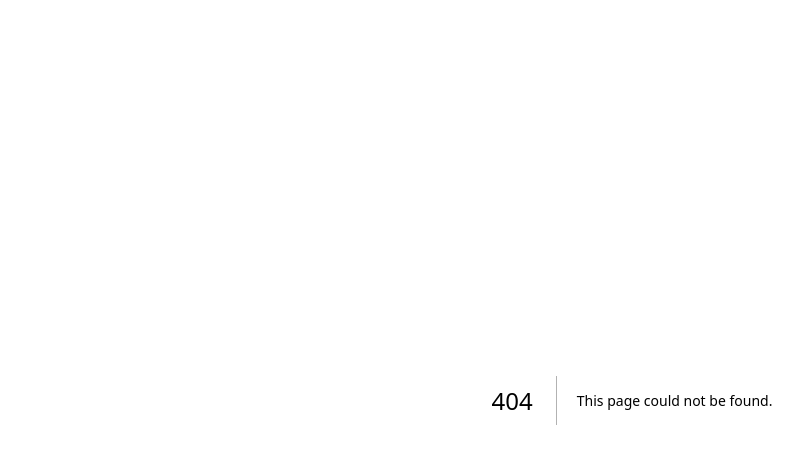
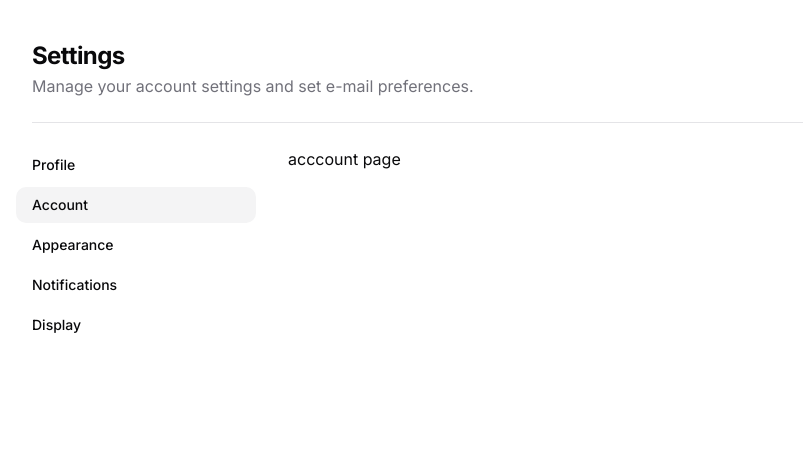
Before and after one commit to Aerolii/library-next-sql, a Next.js app: page /profile/account in a window 1280 px wide. Before the commit this address had no page. Shown: the top 464 px of the page, without its empty margins (8-811 px from the left). Built offline with nearby package versions, Linux system fonts and the light colour scheme.

Commit message:
feat: add profile pages

```diff
--- a/package.json
+++ b/package.json
@@ -17,6 +17,7 @@
     "@radix-ui/react-dropdown-menu": "^2.0.6",
     "@radix-ui/react-icons": "^1.3.0",
     "@radix-ui/react-label": "^2.0.2",
+    "@radix-ui/react-separator": "^1.0.3",
     "@radix-ui/react-slot": "^1.0.2",
     "@radix-ui/react-tabs": "^1.0.4",
     "class-variance-authority": "^0.7.0",
--- /dev/null
+++ b/src/app/profile/account/page.tsx
@@ -0,0 +1,3 @@
+export default function AccountPage() {
+  return <main>acccount page</main>;
+}
--- /dev/null
+++ b/src/app/profile/appearance/page.tsx
@@ -0,0 +1,3 @@
+export default function AppearancePage() {
+  return <main>appearance page.</main>;
+}
--- /dev/null
+++ b/src/app/profile/display/page.tsx
@@ -0,0 +1,3 @@
+export default function Page() {
+  return <main>display page</main>;
+}
--- /dev/null
+++ b/src/app/profile/layout.tsx
@@ -0,0 +1,55 @@
+import { ProfileNav } from '@/components/profile-nav';
+import { Separator } from '@/components/ui/separator';
+import { Metadata } from 'next/types';
+
+export const metadata: Metadata = {
+  title: 'Profile',
+  description: 'Manage your account settings and set e-mail preferences.',
+};
+
+const sidebarNavItems = [
+  {
+    title: 'Profile',
+    href: '/profile',
+  },
+  {
+    title: 'Account',
+    href: '/profile/account',
+  },
+  {
+    title: 'Appearance',
+    href: '/profile/appearance',
+  },
+  {
+    title: 'Notifications',
+    href: '/profile/notifications',
+  },
+  {
+    title: 'Display',
+    href: '/profile/display',
+  },
+];
+
+interface SettingsLayoutProps {
+  children: React.ReactNode;
+}
+
+export default function SettingsLayout({ children }: SettingsLayoutProps) {
+  return (
+    <div className="container space-y-6 p-10 pb-16 md:block">
+      <div className="space-y-0.5">
+        <h2 className="text-2xl font-bold tracking-tight">Settings</h2>
+        <p className="text-muted-foreground">
+          Manage your account settings and set e-mail preferences.
+        </p>
+      </div>
+      <Separator className="my-6" />
+      <div className="flex flex-col space-y-8 lg:flex-row lg:space-x-12 lg:space-y-0">
+        <aside className="-mx-4 lg:w-1/5">
+          <ProfileNav items={sidebarNavItems} />
+        </aside>
+        <div className="flex-1 lg:max-w-2xl">{children}</div>
+      </div>
+    </div>
+  );
+}
--- /dev/null
+++ b/src/app/profile/notifications/page.tsx
@@ -0,0 +1,3 @@
+export default function NotificationsPage() {
+  return <main>notifications page.</main>;
+}
--- /dev/null
+++ b/src/app/profile/page.tsx
@@ -0,0 +1,3 @@
+export default function Page() {
+  return <main>profile</main>;
+}
--- /dev/null
+++ b/src/components/profile-nav.tsx
@@ -0,0 +1,44 @@
+'use client';
+
+import Link from 'next/link';
+import { usePathname } from 'next/navigation';
+
+import { cn } from '@/lib/utils';
+import { buttonVariants } from '@/components/ui/button';
+
+interface SidebarNavProps extends React.HTMLAttributes<HTMLElement> {
+  items: {
+    href: string;
+    title: string;
+  }[];
+}
+
+export function ProfileNav({ className, items, ...props }: SidebarNavProps) {
+  const pathname = usePathname();
+
+  return (
+    <nav
+      className={cn(
+        'flex space-x-2 lg:flex-col lg:space-x-0 lg:space-y-1',
+        className,
+      )}
+      {...props}
+    >
+      {items.map((item) => (
+        <Link
+          key={item.href}
+          href={item.href}
+          className={cn(
+            buttonVariants({ variant: 'ghost' }),
+            pathname === item.href
+              ? 'bg-muted hover:bg-muted'
+              : 'hover:bg-transparent hover:underline',
+            'justify-start',
+          )}
+        >
+          {item.title}
+        </Link>
+      ))}
+    </nav>
+  );
+}
--- /dev/null
+++ b/src/components/ui/separator.tsx
@@ -0,0 +1,31 @@
+'use client';
+
+import * as React from 'react';
+import * as SeparatorPrimitive from '@radix-ui/react-separator';
+
+import { cn } from '@/lib/utils';
+
+const Separator = React.forwardRef<
+  React.ElementRef<typeof SeparatorPrimitive.Root>,
+  React.ComponentPropsWithoutRef<typeof SeparatorPrimitive.Root>
+>(
+  (
+    { className, orientation = 'horizontal', decorative = true, ...props },
+    ref,
+  ) => (
+    <SeparatorPrimitive.Root
+      ref={ref}
+      decorative={decorative}
+      orientation={orientation}
+      className={cn(
+        'shrink-0 bg-border',
+        orientation === 'horizontal' ? 'h-[1px] w-full' : 'h-full w-[1px]',
+        className,
+      )}
+      {...props}
+    />
+  ),
+);
+Separator.displayName = SeparatorPrimitive.Root.displayName;
+
+export { Separator };
--- a/src/components/user-avatar.tsx
+++ b/src/components/user-avatar.tsx
@@ -3,7 +3,7 @@ import Link from 'next/link';
 
 export function UserAvatar() {
   return (
-    <Link href="/login">
+    <Link href="/profile">
       <Avatar>
         <AvatarImage src="https://github.com/shadcn.png" alt="@shadcn" />
         <AvatarFallback>CN</AvatarFallback>
```
Also changed, not shown: 1 other file (tests, documents, lock files or other folders).
